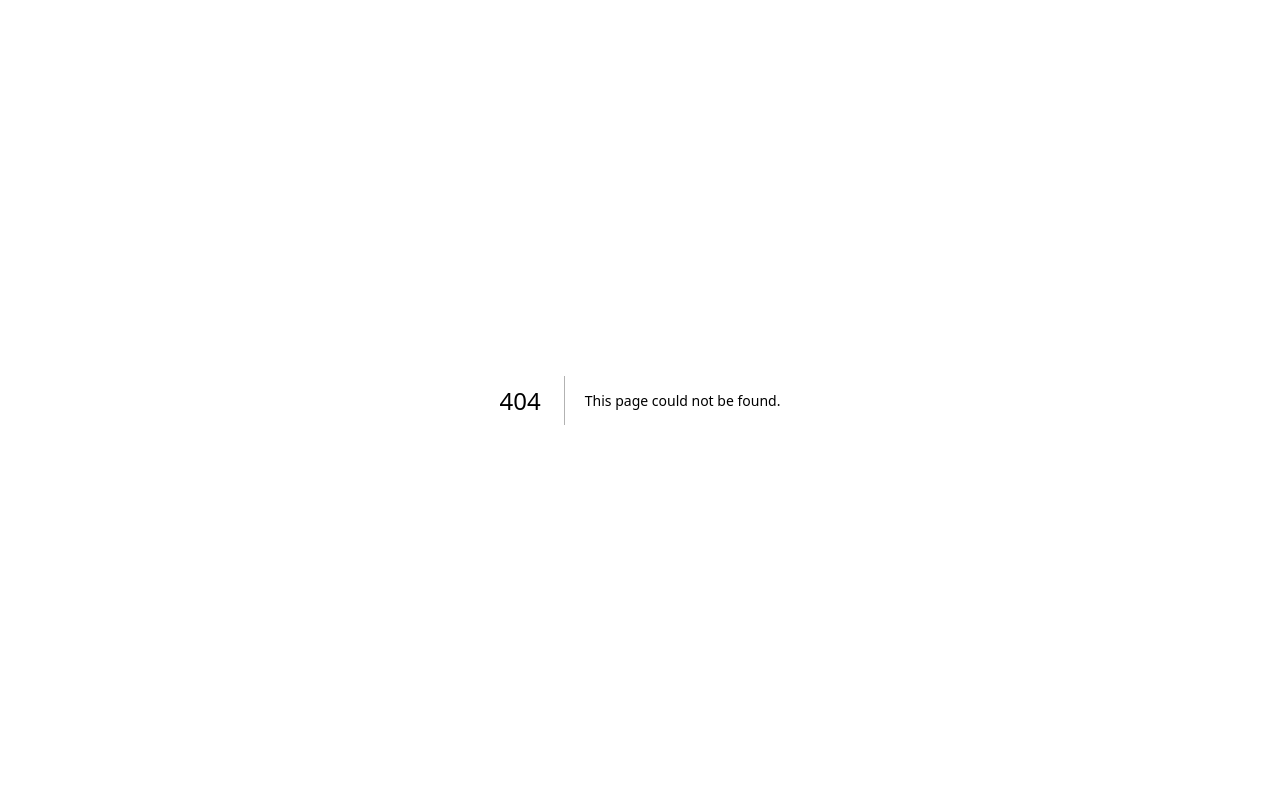
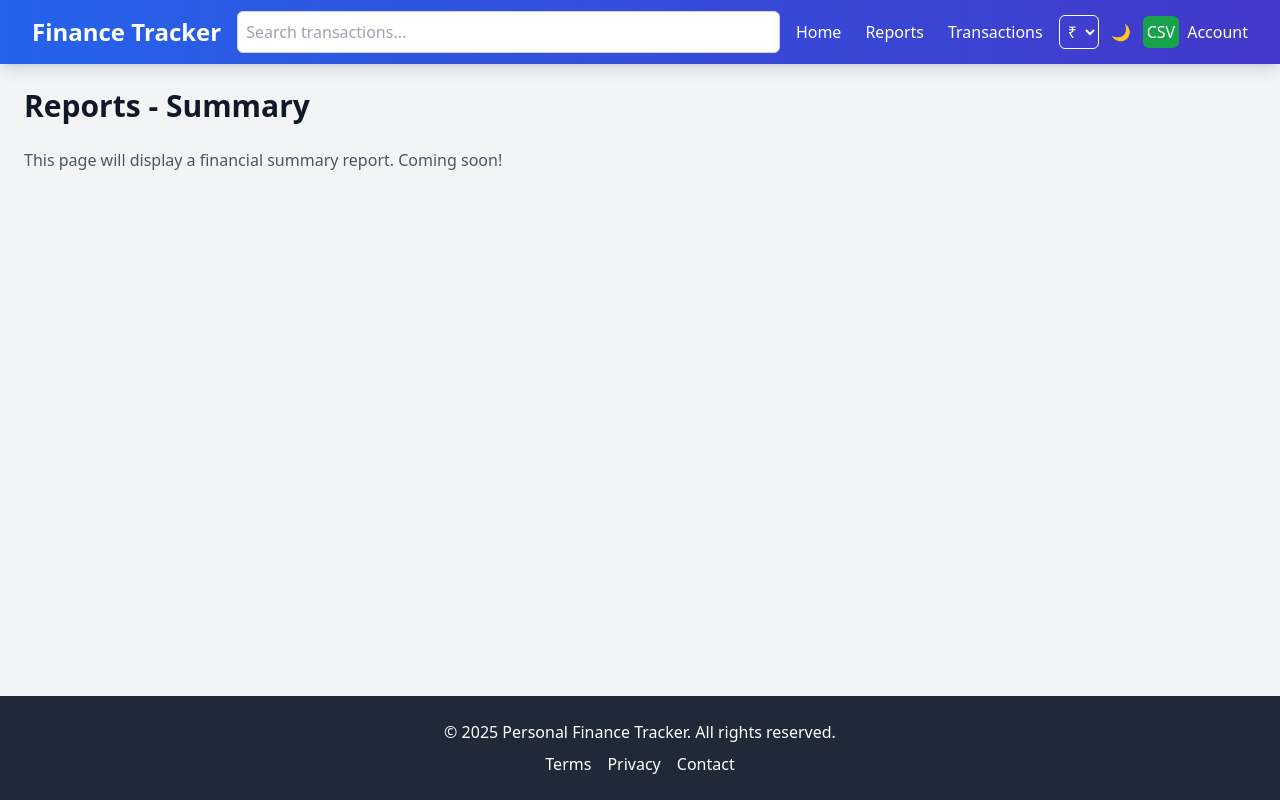
Before and after one commit to ahmed20455/Personal-Finance-Tracker, a Next.js app in the folder finance-tracker/: page /reports/summary in a window 1280 px wide. Before the commit this address had no page. Built offline with nearby package versions, Linux system fonts and the light colour scheme.

Commit message:
Fixed navbar search query and added Reports and Transactions landing pages

```diff
--- a/finance-tracker/data/db.json
+++ b/finance-tracker/data/db.json
@@ -1,18 +1,10 @@
 {
   "transactions": [
-    {
-      "id": "708a",
-      "description": "Salary",
-      "amount": 1000,
-      "type": "income",
-      "category": "Work",
-      "date": "2025-03-08"
-    },
     {
       "id": "5bc8",
       "description": "Medicine",
       "amount": 100,
-      "type": "expense",
+      "type": "income",
       "category": "Medicine",
       "date": "2025-03-08"
     },
--- a/finance-tracker/src/app/page.tsx
+++ b/finance-tracker/src/app/page.tsx
@@ -90,7 +90,11 @@ export default function Home() {
 
   return (
     <div className="min-h-screen flex flex-col">
-      <Navbar transactions={transactions || []} />
+      <Navbar
+        transactions={transactions || []}
+        searchQuery={searchQuery}
+        setSearchQuery={setSearchQuery}
+      />
       <div className="p-6 max-w-7xl mx-auto flex-grow w-full">
         <div className="bg-white dark:bg-gray-800 p-6 rounded-lg shadow-md mb-6">
           <h2 className="text-xl font-semibold mb-4 text-gray-900 dark:text-gray-100">Summary</h2>
--- /dev/null
+++ b/finance-tracker/src/app/reports/charts/page.tsx
@@ -0,0 +1,26 @@
+'use client';
+
+import { useTheme } from '../../../context/ThemeContext';
+import Navbar from '../../../components/Navbar';
+import Footer from '../../../components/Footer';
+import { Transaction } from '../../../types';
+
+export default function Charts() {
+  const { theme } = useTheme();
+  const transactions: Transaction[] = []; // Placeholder
+
+  return (
+    <div className="min-h-screen flex flex-col">
+      <Navbar transactions={transactions} searchQuery="" setSearchQuery={() => {}} />
+      <div className="p-6 max-w-7xl mx-auto flex-grow w-full">
+        <h1 className={`text-3xl font-bold mb-6 ${theme === 'dark' ? 'text-gray-100' : 'text-gray-900'}`}>
+          Reports - Charts
+        </h1>
+        <p className={theme === 'dark' ? 'text-gray-300' : 'text-gray-600'}>
+          This page will display detailed financial charts. Coming soon!
+        </p>
+      </div>
+      <Footer />
+    </div>
+  );
+}
--- /dev/null
+++ b/finance-tracker/src/app/reports/summary/page.tsx
@@ -0,0 +1,26 @@
+'use client';
+
+import { useTheme } from '../../../context/ThemeContext';
+import Navbar from '../../../components/Navbar';
+import Footer from '../../../components/Footer';
+import { Transaction } from '../../../types';
+
+export default function Summary() {
+  const { theme } = useTheme();
+  const transactions: Transaction[] = []; // Placeholder
+
+  return (
+    <div className="min-h-screen flex flex-col">
+      <Navbar transactions={transactions} searchQuery="" setSearchQuery={() => {}} />
+      <div className="p-6 max-w-7xl mx-auto flex-grow w-full">
+        <h1 className={`text-3xl font-bold mb-6 ${theme === 'dark' ? 'text-gray-100' : 'text-gray-900'}`}>
+          Reports - Summary
+        </h1>
+        <p className={theme === 'dark' ? 'text-gray-300' : 'text-gray-600'}>
+          This page will display a financial summary report. Coming soon!
+        </p>
+      </div>
+      <Footer />
+    </div>
+  );
+}
--- /dev/null
+++ b/finance-tracker/src/app/transactions/page.tsx
@@ -0,0 +1,26 @@
+'use client';
+
+import { useTheme } from '../../context/ThemeContext';
+import Navbar from '../../components/Navbar';
+import Footer from '../../components/Footer';
+import { Transaction } from '../../types';
+
+export default function Transactions() {
+  const { theme } = useTheme();
+  const transactions: Transaction[] = []; // Placeholder; we'll fetch transactions later
+
+  return (
+    <div className="min-h-screen flex flex-col">
+      <Navbar transactions={transactions} searchQuery="" setSearchQuery={() => {}} />
+      <div className="p-6 max-w-7xl mx-auto flex-grow w-full">
+        <h1 className={`text-3xl font-bold mb-6 ${theme === 'dark' ? 'text-gray-100' : 'text-gray-900'}`}>
+          Transactions
+        </h1>
+        <p className={theme === 'dark' ? 'text-gray-300' : 'text-gray-600'}>
+          This page will display a list of all your transactions. Coming soon!
+        </p>
+      </div>
+      <Footer />
+    </div>
+  );
+}
--- a/finance-tracker/src/components/Navbar.tsx
+++ b/finance-tracker/src/components/Navbar.tsx
@@ -9,9 +9,11 @@ import Papa from 'papaparse';
 
 interface NavbarProps {
   transactions: Transaction[];
+  searchQuery: string;
+  setSearchQuery: (query: string) => void;
 }
 
-const Navbar = ({ transactions }: NavbarProps) => {
+const Navbar = ({ transactions, searchQuery, setSearchQuery }: NavbarProps) => {
   const router = useRouter();
   const { currency, symbol, setCurrency } = useCurrency();
   const { theme, toggleTheme } = useTheme();
@@ -63,6 +65,8 @@ const Navbar = ({ transactions }: NavbarProps) => {
             <input
               type="text"
               placeholder="Search transactions..."
+              value={searchQuery}
+              onChange={(e) => setSearchQuery(e.target.value)}
               className="w-full p-2 rounded-md bg-white dark:bg-gray-700 text-gray-900 dark:text-gray-200 border border-gray-300 dark:border-gray-600 focus:outline-none focus:ring-2 focus:ring-blue-500"
             />
           </div>
```
